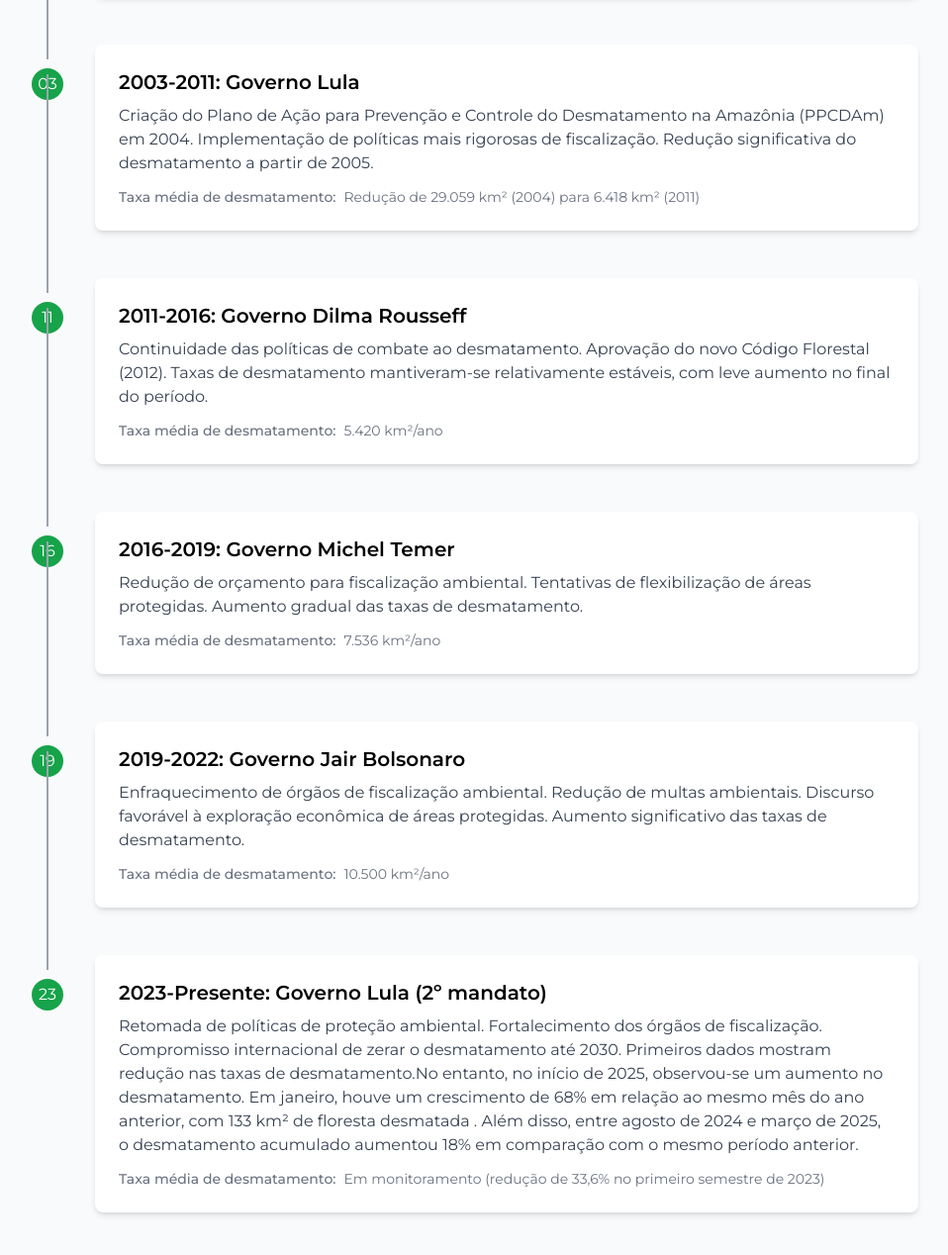
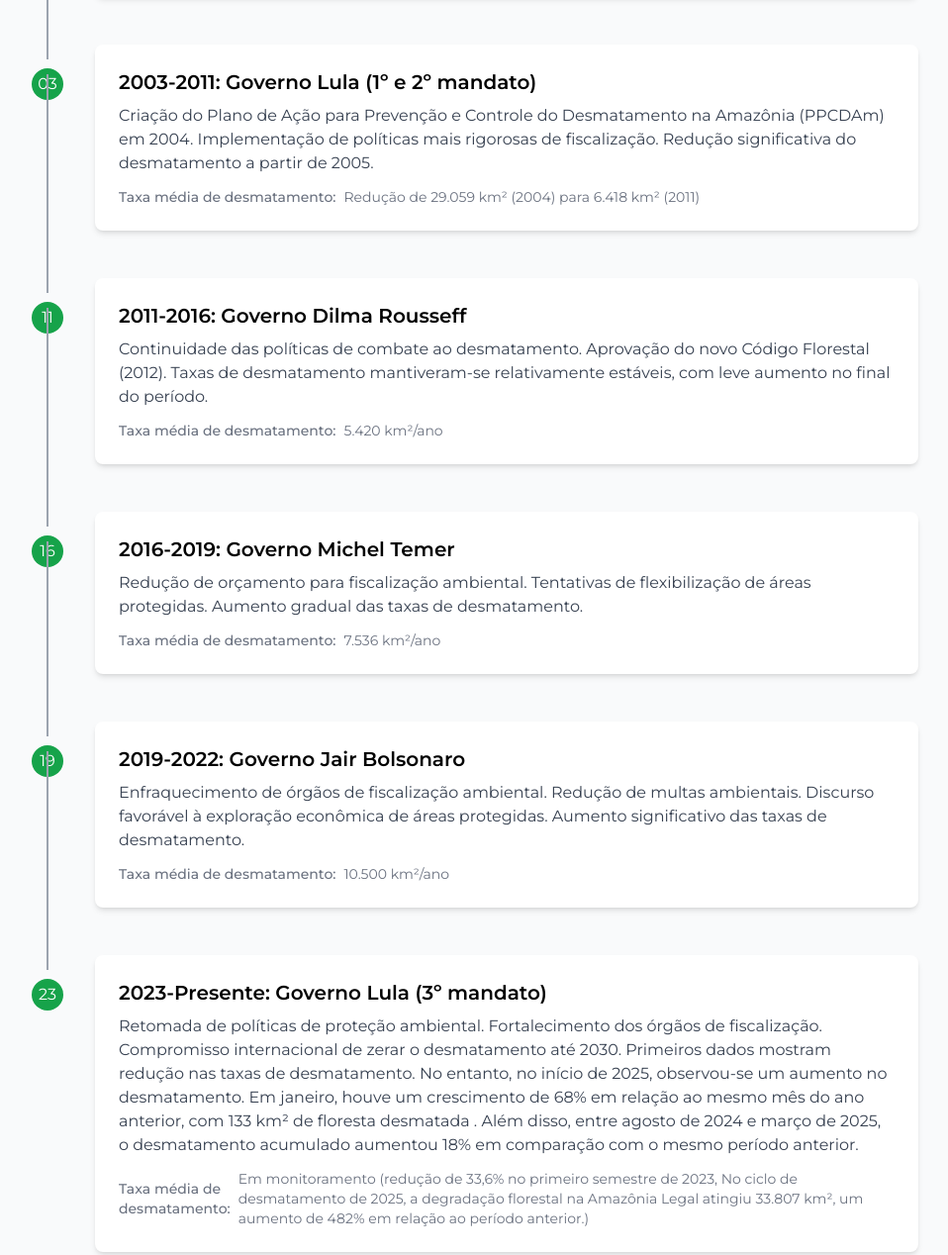
Before and after one commit to Juanzev/savethetreeF, a plain HTML site: page DesmatamentoH.html in a window 1280 px wide. Shown: the part 2051-3319 px from the top of the page at 99% size, without its empty margins (160-1118 px from the left). Drawn offline with nearby package versions, Linux system fonts and the light colour scheme.

Commit message:
Update DesmatamentoH.html

```diff
--- a/DesmatamentoH.html
+++ b/DesmatamentoH.html
@@ -236,7 +236,7 @@
                             <span>03</span>
                         </div>
                         <div class="bg-white p-6 rounded-lg shadow-md">
-                            <h3 class="text-xl font-semibold mb-2">2003-2011: Governo Lula</h3>
+                            <h3 class="text-xl font-semibold mb-2">2003-2011: Governo Lula (1º e 2º mandato)</h3>
                             <p class="text-gray-700 mb-3">Criação do Plano de Ação para Prevenção e Controle do Desmatamento na Amazônia (PPCDAm) em 2004. Implementação de políticas mais rigorosas de fiscalização. Redução significativa do desmatamento a partir de 2005.</p>
                             <div class="flex items-center text-sm text-gray-500">
                                 <span class="font-medium">Taxa média de desmatamento:</span>
@@ -296,11 +296,11 @@
                             <span>23</span>
                         </div>
                         <div class="bg-white p-6 rounded-lg shadow-md">
-                            <h3 class="text-xl font-semibold mb-2">2023-Presente: Governo Lula (2º mandato)</h3>
-                            <p class="text-gray-700 mb-3">Retomada de políticas de proteção ambiental. Fortalecimento dos órgãos de fiscalização. Compromisso internacional de zerar o desmatamento até 2030. Primeiros dados mostram redução nas taxas de desmatamento.No entanto, no início de 2025, observou-se um aumento no desmatamento. Em janeiro, houve um crescimento de 68% em relação ao mesmo mês do ano anterior, com 133 km² de floresta desmatada . Além disso, entre agosto de 2024 e março de 2025, o desmatamento acumulado aumentou 18% em comparação com o mesmo período anterior.</p>
+                            <h3 class="text-xl font-semibold mb-2">2023-Presente: Governo Lula (3º mandato)</h3>
+                            <p class="text-gray-700 mb-3">Retomada de políticas de proteção ambiental. Fortalecimento dos órgãos de fiscalização. Compromisso internacional de zerar o desmatamento até 2030. Primeiros dados mostram redução nas taxas de desmatamento. No entanto, no início de 2025, observou-se um aumento no desmatamento. Em janeiro, houve um crescimento de 68% em relação ao mesmo mês do ano anterior, com 133 km² de floresta desmatada . Além disso, entre agosto de 2024 e março de 2025, o desmatamento acumulado aumentou 18% em comparação com o mesmo período anterior.</p>
                             <div class="flex items-center text-sm text-gray-500">
                                 <span class="font-medium">Taxa média de desmatamento:</span>
-                                <span class="ml-2">Em monitoramento (redução de 33,6% no primeiro semestre de 2023)</span>
+                                <span class="ml-2">Em monitoramento (redução de 33,6% no primeiro semestre de 2023, No ciclo de desmatamento de 2025, a degradação florestal na Amazônia Legal atingiu 33.807 km², um aumento de 482% em relação ao período anterior.)</span>
                             </div>
                         </div>
                     </div>
```
